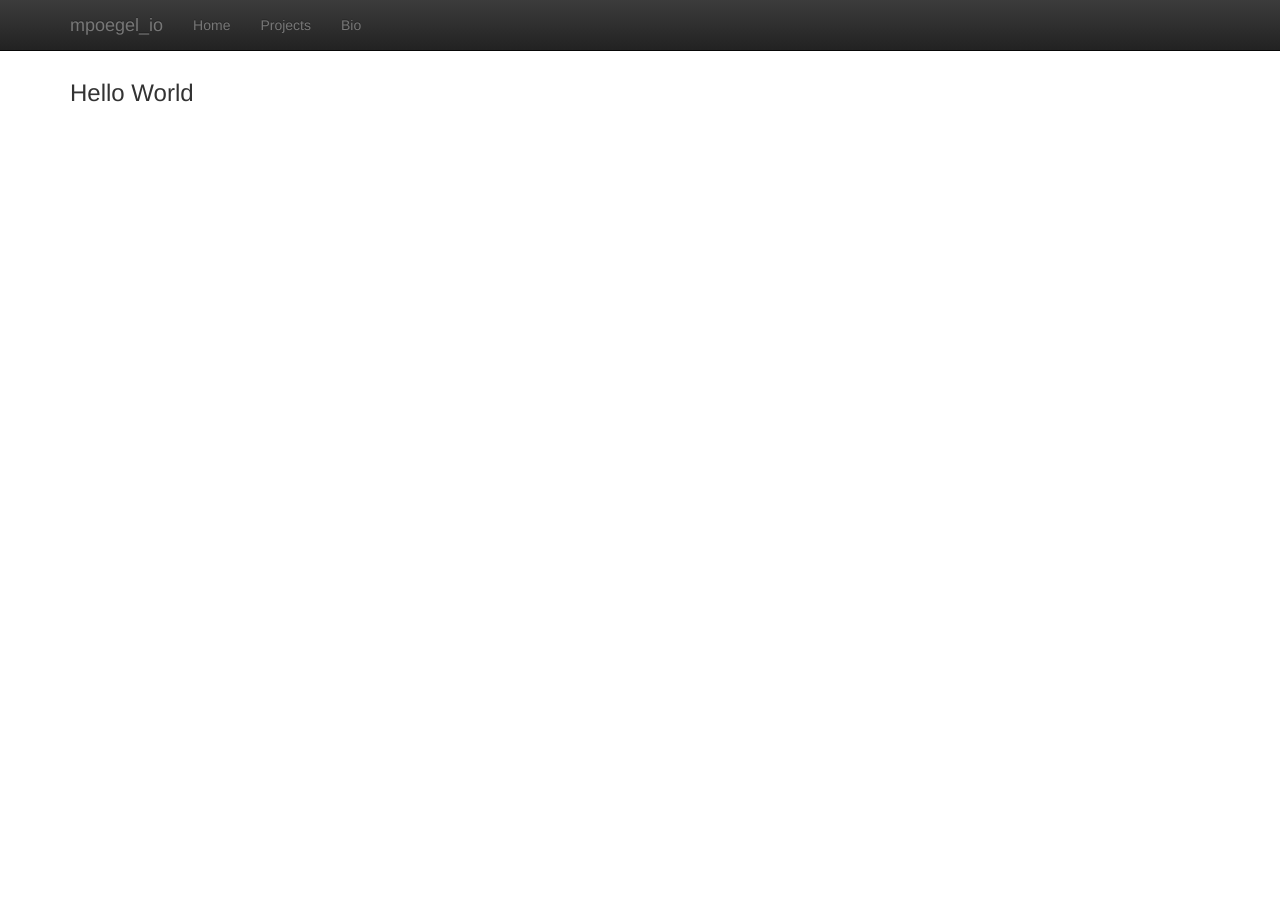
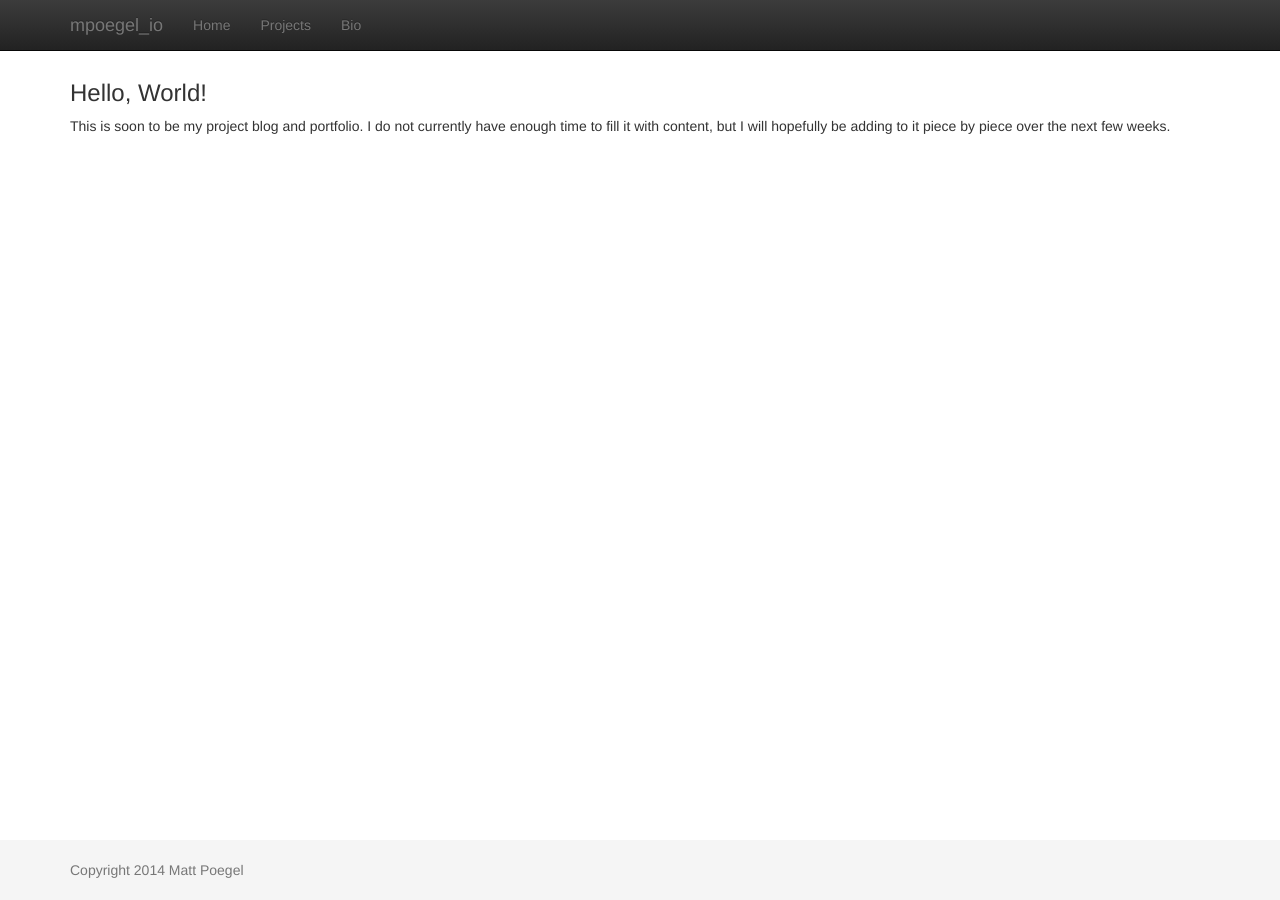
Before and after one commit to mpoegel/mpoegel.github.io, a Jekyll site: the page built from index.md, in a window 1280 px wide. Built offline with Jekyll 4.4.1, drawn with Linux system fonts in a browser that asks for light colours.

Commit message:
more structure
base site for a while, still no content

```diff
--- /dev/null
+++ b/_includes/footer.html
@@ -0,0 +1,13 @@
+		</div>
+
+		<div class="footer">
+      <div class="container">
+        <p class="text-muted">Copyright 2014 Matt Poegel</p>
+      </div>
+    </div>
+
+		<script src="script/jquery-2.1.1.min.js"></script>
+		<script src="script/bootstrap.min.js"></script>
+	</body>
+
+</html>
--- /dev/null
+++ b/_includes/header.html
@@ -0,0 +1,45 @@
+<!DOCTYPE/>
+<html lang="en">
+
+	<head>
+		<meta charset="utf-8">
+		<title>{{ site.name }}</title>
+		<meta name="viewport" content="width=device-width, initial-scale=1.0">
+		<meta name="decription" content="{{ site.description }}">
+
+		<link href="style/bootstrap.css" rel="stylesheet">
+		<link href="style/bootstrap-theme.css" rel="stylesheet">
+
+		<link href="style/main.css" rel="stylesheet">
+		<link href="style/footer.css" rel="stylesheet">
+
+		<!-- HTML5 shim, for IE6-8 support of HTML5 elements -->
+		<!-- [if lt IE 9]>
+			<script src="http://html5shim.googlecode.com/svn/trunk/html5.js"></script>
+		<![endif]-->
+
+	</head>
+
+	<body>
+
+		<div class="navbar navbar-inverse navbar-fixed-top">
+			<div class="container">
+				<div class="navbar-header">
+					<button type="button" class="navbar-toggle" data-toggle="collapse" data-target=".navbar-collapse">
+						<span class="icon-bar"></span>
+						<span class="icon-bar"></span>
+						<span class="icon-bar"></span>
+					</button>
+					<a href="#" class="navbar-brand">{{site.name}}</a>
+				</div>
+				<div class="navbar-collapse collapse">
+					<ul class="nav navbar-nav">
+						<li><a href="#">Home</a></li>
+						<li><a href="#">Projects</a></li>
+						<li><a href="#">Bio</a></li>
+					</ul>
+				</div>
+			</div>
+    </div>
+
+		<div class="container">
--- a/_layouts/default.html
+++ b/_layouts/default.html
@@ -1,52 +1,5 @@
-<!DOCTYPE/>
-<html lang="en">
+{% include header.html %}
 
-	<head>
-		<meta charset="utf-8">
-		<title>{{ site.name }}</title>
-		<meta name="viewport" content="width=device-width, initial-scale=1.0">
-		<meta name="decription" content="{{ site.description }}">
+{{ content }}
 
-		<link href="style/bootstrap.css" rel="stylesheet">
-		<link href="style/main.css" rel="stylesheet">
-		<link href="style/bootstrap-theme.css" rel="stylesheet">
-
-		<!-- HTML5 shim, for IE6-8 support of HTML5 elements -->
-		<!-- [if lt IE 9]>
-			<script src="http://html5shim.googlecode.com/svn/trunk/html5.js"></script>
-		<![endif]-->
-
-	</head>
-
-	<body>
-
-		<div class="navbar navbar-inverse navbar-fixed-top">
-			<div class="container">
-				<div class="navbar-header">
-					<button type="button" class="navbar-toggle" data-toggle="collapse" data-target=".navbar-collapse">
-						<span class="icon-bar"></span>
-						<span class="icon-bar"></span>
-						<span class="icon-bar"></span>
-					</button>
-					<a href="#" class="navbar-brand">{{site.name}}</a>
-				</div>
-				<div class="navbar-collapse collapse">
-					<ul class="nav navbar-nav">
-						<li><a href="#">Home</a></li>
-						<li><a href="#">Projects</a></li>
-						<li><a href="#">Bio</a></li>
-					</ul>
-				</div>
-			</div>
-    </div>
-
-		<div class="container">
-			{{ content }}
-		</div>
-
-
-		<script src="script/jquery-2.1.1.min.js"></script>
-		<script src="script/bootstrap.min.js"></script>
-	</body>
-
-</html>
+{% include footer.html %}
--- a/index.md
+++ b/index.md
@@ -3,4 +3,6 @@ title: Hello World
 layout: default
 ---
 
-### Hello World
+### Hello, World!
+
+This is soon to be my project blog and portfolio. I do not currently have enough time to fill it with content, but I will hopefully be adding to it piece by piece over the next few weeks.
--- /dev/null
+++ b/style/footer.css
@@ -0,0 +1,8 @@
+.footer {
+  position: absolute;
+  bottom: 0;
+  width: 100%;
+  /* Set the fixed height of the footer here */
+  height: 60px;
+  background-color: #f5f5f5;
+}
--- a/style/main.css
+++ b/style/main.css
@@ -1,3 +1,7 @@
 body {
 	padding-top: 60px;
 }
+
+.container .text-muted {
+  margin: 20px 0;
+}
```
